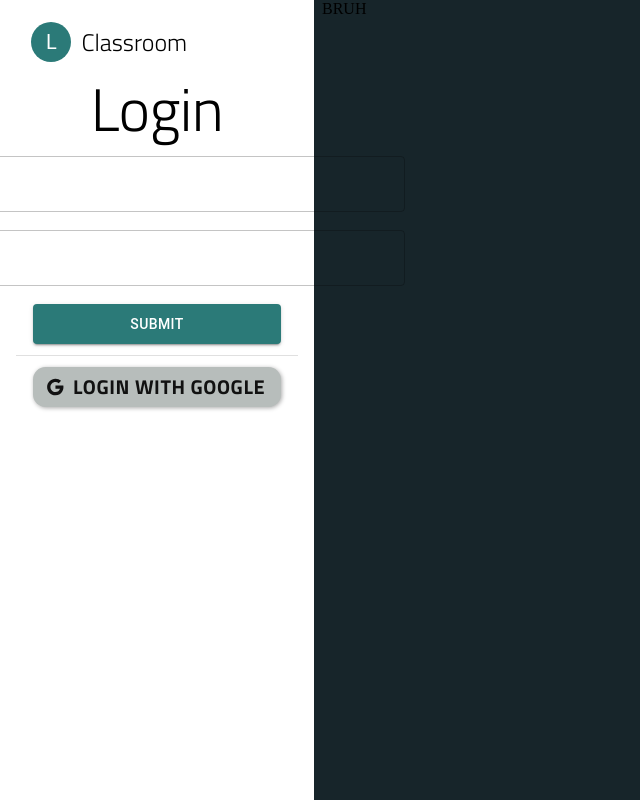
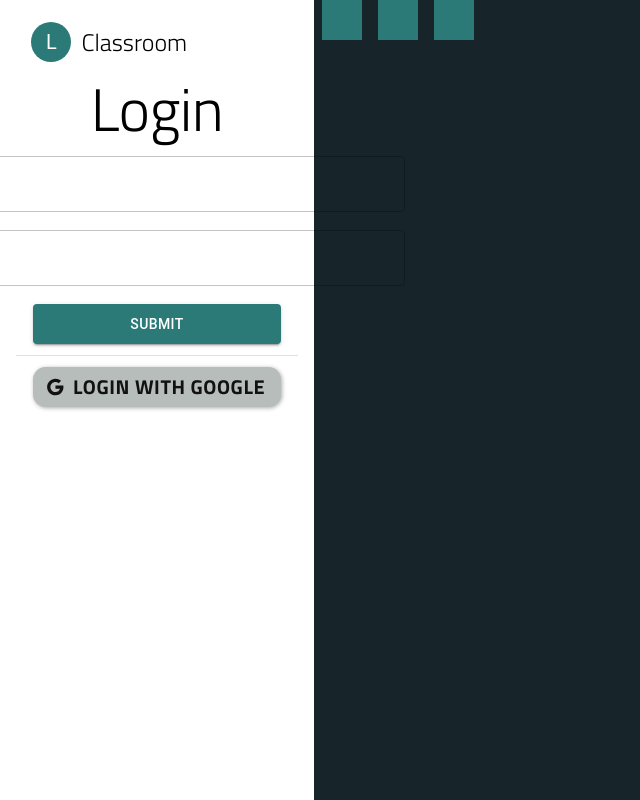
Before and after one commit to VisH317/tsa-software-dev, a Next.js app in the folder software_dev_tsa/: page /login in a window 1280 px wide. Shown: the whole page, without its empty margins (0-640 px from the left). Built offline with nearby package versions, Linux system fonts and the light colour scheme.

Commit message:
idk some graphics planning ig

```diff
--- a/software_dev_tsa/src/pages/login.tsx
+++ b/software_dev_tsa/src/pages/login.tsx
@@ -62,7 +62,11 @@ export default function Login() {
           </Button>
         </Grid>
         <Grid item xs={9} sx={{backgroundColor: colors.dark}}>
-          BRUH
+          <Stack direction="row" spacing={2}>
+            <Avatar variant="square" sx={{bgcolor: colors.main}}> </Avatar>
+            <Avatar variant="square" sx={{bgcolor: colors.main}}> </Avatar>
+            <Avatar variant="square" sx={{bgcolor: colors.main}}> </Avatar>
+          </Stack>
         </Grid>
       </Grid>
     </Box>
```
